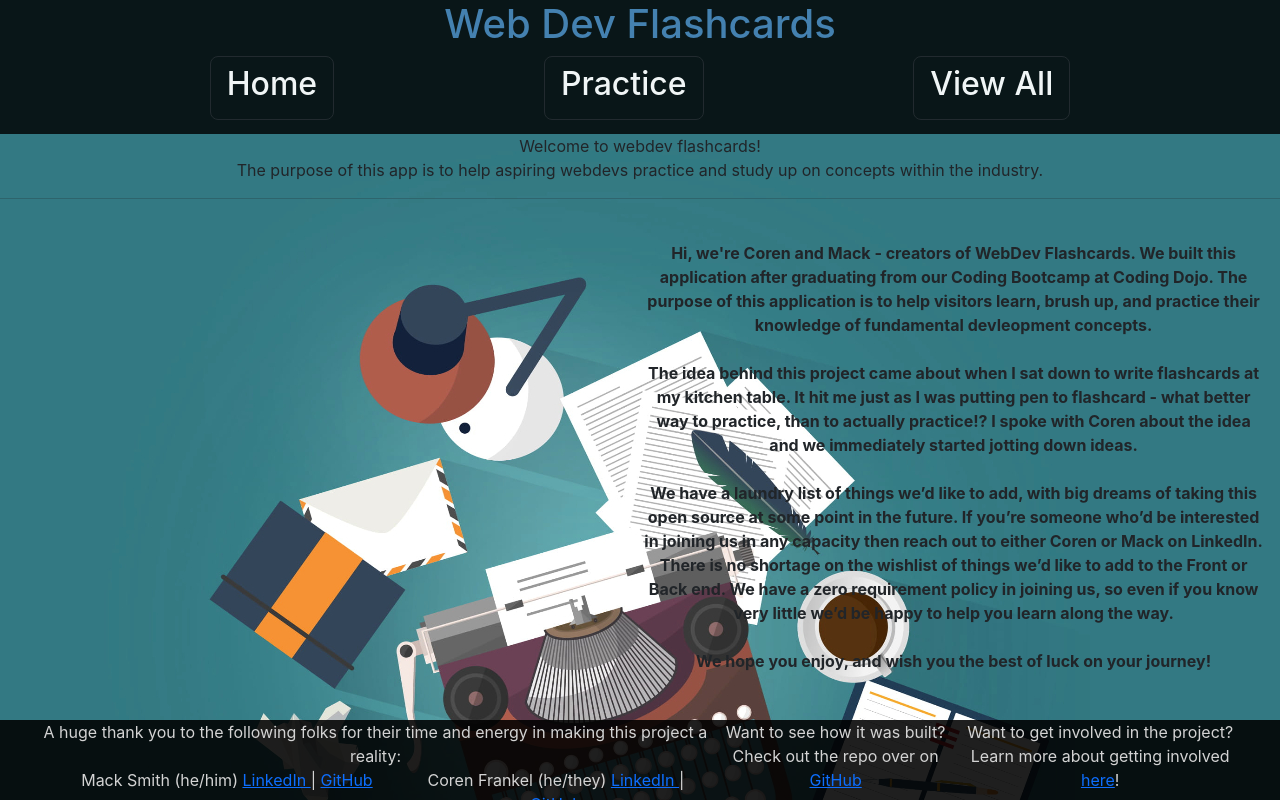
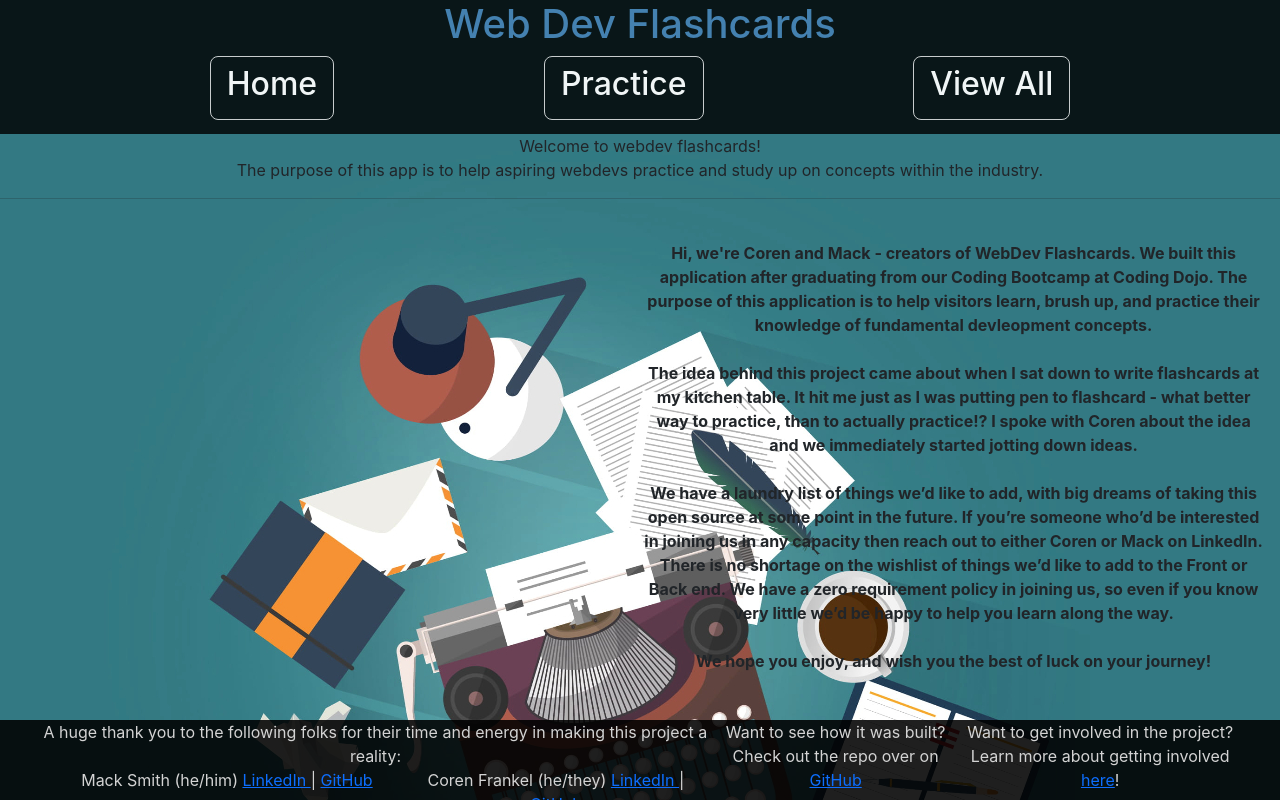
Before and after one commit to m-smith15/webdev_flashcards, a React (Create React App) app in the folder client/: page / in a window 1280 px wide. Built offline with nearby package versions, Linux system fonts and the light colour scheme.

Commit message:
Fix typo for border and indentations

```diff
--- a/client/src/index.css
+++ b/client/src/index.css
@@ -89,7 +89,7 @@ ul {
 }
 
 .navigationItem button {
-  aborder: lightgrey solid 1px;
+  border: lightgrey solid 1px;
   background: transparent;
 }
 
```
Lines whose indentation alone changed are shown as unchanged.
